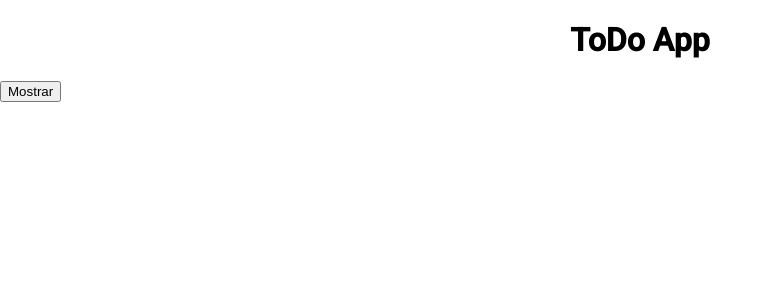
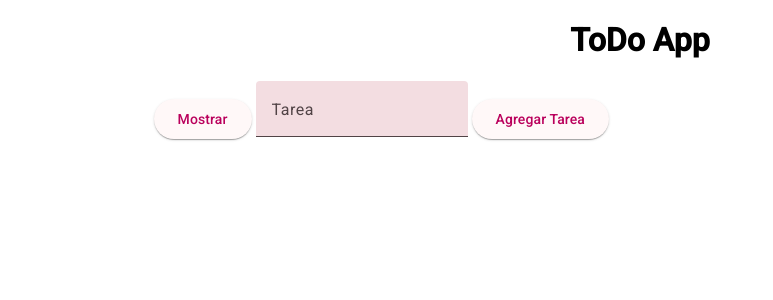
Before and after one commit to JoaquinStechina/Angular-ToDo-App, an Angular app: page / in a window 1280 px wide. Shown: the top 300 px of the page, without its empty margins (0-773 px from the left). Built offline with nearby package versions, Linux system fonts and the light colour scheme.

Commit message:
feat: added input with button

```diff
--- a/src/app/componentes/lista/lista.css
+++ b/src/app/componentes/lista/lista.css
@@ -1,3 +1,14 @@
+div.button-div {
+  display: flex;
+  align-items: center;
+  position: absolute;
+  left: 12%;
+  gap: 4px;
+}
+
+mat-form-field {
+}
+
 .oculto {
   display: none;
 }
--- a/src/app/componentes/lista/lista.html
+++ b/src/app/componentes/lista/lista.html
@@ -1,2 +1,9 @@
-<button (click)="mostrar()">Mostrar</button>
-<p [class.oculto]="isShown">lista works!</p>
+<div class="button-div">
+  <button matButton="elevated" (click)="mostrar()">Mostrar</button>
+  <p [class.oculto]="isShown">lista works!</p>
+  <mat-form-field class="example-full-width">
+    <mat-label>Tarea</mat-label>
+    <input matInput />
+  </mat-form-field>
+  <button matButton="elevated">Agregar Tarea</button>
+</div>
--- a/src/app/componentes/lista/lista.ts
+++ b/src/app/componentes/lista/lista.ts
@@ -1,8 +1,12 @@
 import { Component } from '@angular/core';
+import { MatButtonModule } from '@angular/material/button';
+import { MatInputModule } from '@angular/material/input';
+import { MatFormFieldModule } from '@angular/material/form-field';
+import { FormsModule } from '@angular/forms';
 
 @Component({
   selector: 'app-lista',
-  imports: [],
+  imports: [MatButtonModule, FormsModule, MatInputModule, MatFormFieldModule],
   templateUrl: './lista.html',
   styleUrl: './lista.css',
 })
```
